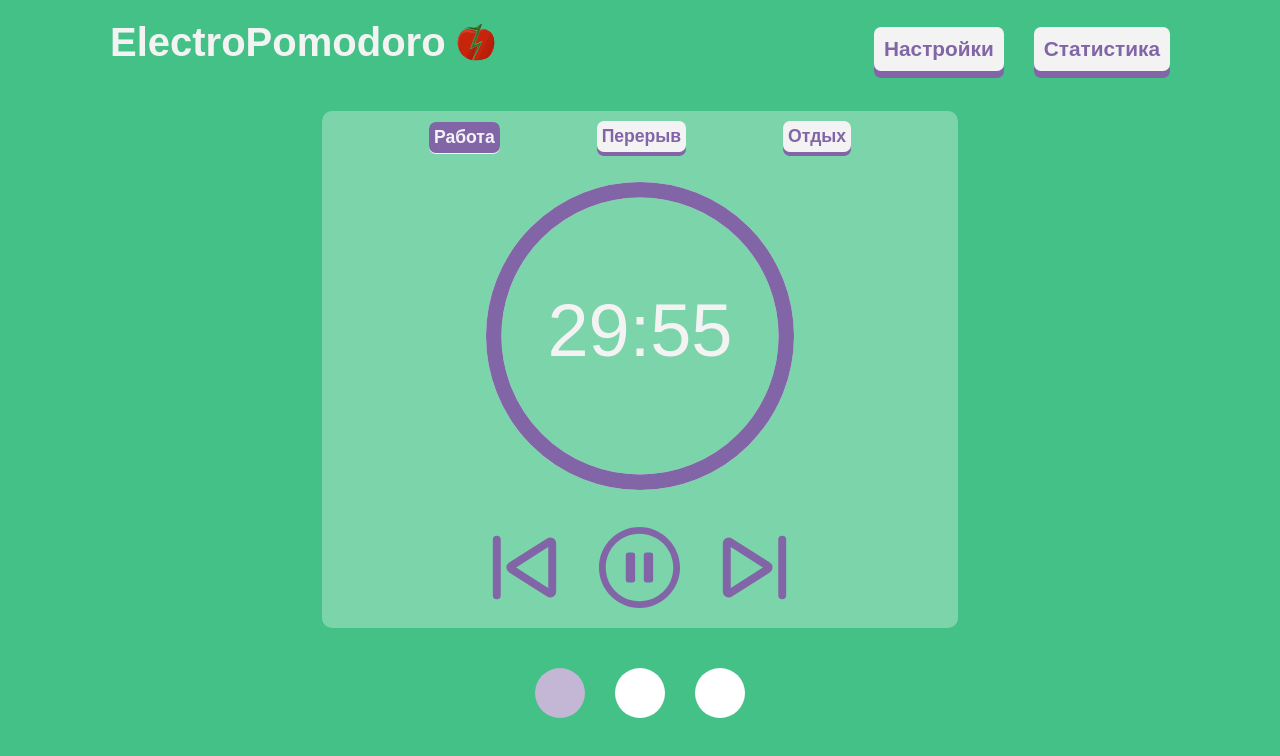
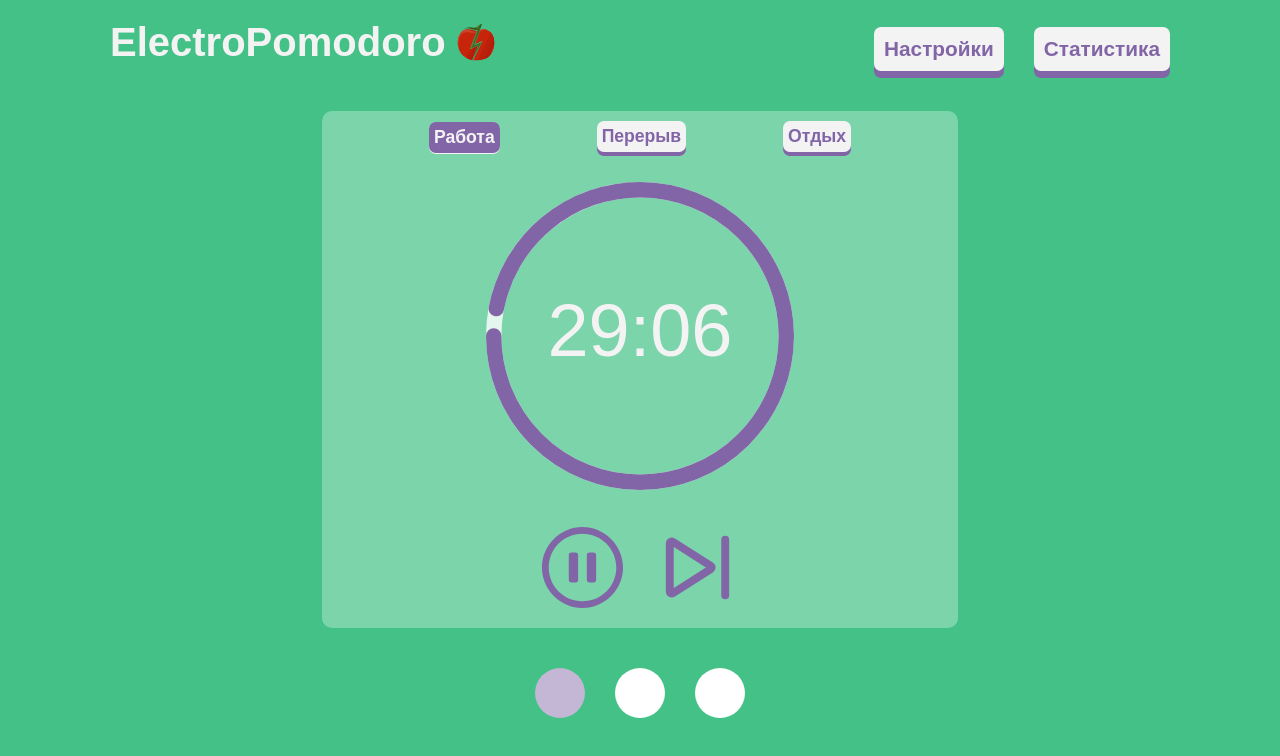
Before and after one commit to altq33/ElectroPomodoro, a React (Vite) app: page / in a window 1280 px wide. Shown: the top 756 px of the page. Built offline with nearby package versions, Linux system fonts and the light colour scheme.

Commit message:
add full logic of timer store actions

```diff
--- a/src/components/SettingsSelect/SettingsSelect.tsx
+++ b/src/components/SettingsSelect/SettingsSelect.tsx
@@ -6,39 +6,12 @@ import { CustomSoundOption } from "../CustomSoundOption/CustomSoundOption";
 import { ISoundOptions } from "@/types/types";
 
 export const SettingsSelect: React.FC<ISettingsSelectProps> = React.memo(
-  ({ label, menuPlacement, value, onChange }) => {
-    const options = useRef([
-      {
-        value: null,
-        label: "Без звука",
-      },
-      {
-        value: new Audio("/src/assets/audio/Frog Sound Effect.mp3"),
-        label: "Лягушка",
-      },
-      {
-        value: new Audio("src/assets/audio/Cock Sound Effect.mp3"),
-        label: "Петух",
-      },
-      {
-        value: new Audio("src/assets/audio/Parrot - Sound Effect.mp3"),
-        label: "Попугай",
-      },
-      {
-        value: new Audio("src/assets/audio/Sound Effect Woody.mp3"),
-        label: "Вуди",
-      },
-      {
-        value: new Audio("src/assets/audio/Whistle Sound Effect.mp3"),
-        label: "Свист",
-      },
-    ]);
+  ({ label, menuPlacement, value, onChange, options }) => {
     return (
       <label className="select-label">
         {label}
         <Select
-          options={options.current}
-          defaultValue={options.current[0]}
+          options={options}
           value={value}
           components={{ Option: CustomSoundOption }}
           onChange={(value) => onChange(value as ISoundOptions)}
--- a/src/pages/Settings/Settings.tsx
+++ b/src/pages/Settings/Settings.tsx
@@ -12,11 +12,12 @@ import { useSettings } from "../../stores/settings";
 import { numberPickerMargin } from "@/resources/styles";
 
 export const Settings = () => {
-  const { setSettings, ...settings } = useSettings((state) => state);
+  const settings = useSettings((state) => state);
   const calculateRenderVolumeValue = useCallback(
     (value: number) => Math.round(value * 100),
     []
   );
+  console.log(settings.options);
 
   return (
     <div className="content">
@@ -69,18 +70,21 @@ export const Settings = () => {
           </SettingsGroup>
           <SettingsGroup legend="Звуки" icon={soundIcon}>
             <SettingsSelect
+              options={settings.options}
               label="Пора работать"
               menuPlacement="bottom"
               onChange={settings.setWorkTimeSound}
               value={settings.workTimeSound}
             />
             <SettingsSelect
+              options={settings.options}
               label="Время перерыва"
               menuPlacement="top"
               onChange={settings.setBreakTimeSound}
               value={settings.breakTimeSound}
             />
             <SettingsSelect
+              options={settings.options}
               label="Отдохни дружище"
               menuPlacement="top"
               onChange={settings.setRestTimeSound}
--- a/src/pages/Timer/Timer.tsx
+++ b/src/pages/Timer/Timer.tsx
@@ -1,13 +1,12 @@
-import React, { useContext, useEffect, useRef, MouseEvent } from "react";
+import { useEffect, MouseEvent } from "react";
 import "./Timer.scss";
 import { SelectStateButton } from "@/components/SelectStateButton/SelectStateButton";
 import { CircularProgressbar, buildStyles } from "react-circular-progressbar";
 import "react-circular-progressbar/dist/styles.css";
 import { TimerControlButton } from "@/components/TimerControlButton/TimerControlButton";
-import pauseIcon from "../../assets/pause-circle-svgrepo-com.svg";
-import startIcon from "../../assets/play-circle-svgrepo-com.svg";
-import prevIcon from "../../assets/prev-svgrepo-com.svg";
-import nextIcon from "../../assets/next-svgrepo-com.svg";
+import pauseIcon from "@/assets/pause-circle-svgrepo-com.svg";
+import startIcon from "@/assets/play-circle-svgrepo-com.svg";
+import nextIcon from "@/assets/next-svgrepo-com.svg";
 import { PomosCompletedDisplay } from "@/components/PomosCompletedDisplay/PomosCompletedDisplay";
 import { useSettings } from "@/stores/settings";
 import { useTimer } from "@/stores/timer";
@@ -32,12 +31,10 @@ export const Timer = () => {
 
   const onPlay = (e: MouseEvent<HTMLButtonElement>) => {
     timer.setIsPaused(false);
-    console.log(timer);
   };
 
   const onPause = (e: MouseEvent<HTMLButtonElement>) => {
     timer.setIsPaused(true);
-    console.log(timer);
   };
 
   const setWorkStage = () => {
@@ -52,6 +49,11 @@ export const Timer = () => {
     timer.setMode(settings, PomoStage.rest);
   };
 
+  const nextStage = () => {
+    timer.switchMode(settings, true);
+  };
+
+  // FIXME: Переписать всё с эффектом на рабочее состояние всегда
   useEffect(() => {
     timer.setSecondsLeft(settings.workTime * 60);
   }, [settings]);
@@ -62,7 +64,7 @@ export const Timer = () => {
       return timer.switchMode(settings);
     }
     timer.decrementSecondsLeft();
-  }, 1000);
+  }, 100);
 
   return (
     <div className="content">
@@ -106,19 +108,18 @@ export const Timer = () => {
           />
         </div>
         <div className="timer-controllers">
-          <TimerControlButton icon={prevIcon} />
           {timer.isPaused ? (
             <TimerControlButton icon={startIcon} onClick={onPlay} />
           ) : (
             <TimerControlButton icon={pauseIcon} onClick={onPause} />
           )}
-          <TimerControlButton icon={nextIcon} />
+          <TimerControlButton icon={nextIcon} onClick={nextStage} />
         </div>
       </div>
       <PomosCompletedDisplay
         count={settings.workPomoCount}
         completed={timer.completedPomosCount}
-        isWorking={timer.stage == PomoStage.work}
+        isWorking={timer.stage == PomoStage.work && !timer.isPaused}
       />
     </div>
   );
--- a/src/stores/settings.ts
+++ b/src/stores/settings.ts
@@ -12,6 +12,29 @@ export const useSettings = create<ISettingsStore & ISettingsActions>()(
       isAutoStartWork: false,
       isAutoStartBreak: false,
       isAutoStartRest: false,
+      options: [
+        {
+          value: null,
+          label: "Без звука",
+        },
+        {
+          value: "/src/assets/audio/Frog Sound Effect.mp3",
+          label: "Лягушка",
+        },
+        { value: "/src/assets/audio/Cock Sound Effect.mp3", label: "Петух" },
+        {
+          value: "/src/assets/audio/Parrot - Sound Effect.mp3",
+          label: "Попугай",
+        },
+        {
+          value: "/src/assets/audio/Sound Effect Woody.mp3",
+          label: "Вуди",
+        },
+        {
+          value: "/src/assets/audio/Whistle Sound Effect.mp3",
+          label: "Свист",
+        },
+      ],
       breakTimeSound: {
         value: null,
         label: "Без звука",
--- a/src/stores/timer.ts
+++ b/src/stores/timer.ts
@@ -12,32 +12,58 @@ export const useTimer = create<ITimerStore & ITimerActions>()(
   devtools((set, get) => ({
     isPaused: false,
     stage: PomoStage.work,
-    secondsLeft: 60,
+    secondsLeft: null,
     completedPomosCount: 0,
     setIsPaused: (value: boolean) => set({ isPaused: value }),
     setStage: (value: PomoStage) => set({ stage: value }),
     setSecondsLeft: (value: number) => set({ secondsLeft: value }),
     decrementSecondsLeft: () => set({ secondsLeft: get().secondsLeft!! - 1 }),
-    switchMode: (settings: ISettingsStore & ISettingsActions) => {
+    switchMode: (
+      settings: ISettingsStore & ISettingsActions,
+      isManualSwitch: boolean = false
+    ) => {
       switch (get().stage) {
         case PomoStage.work:
           set({ completedPomosCount: get().completedPomosCount + 1 });
           if (get().completedPomosCount < settings.workPomoCount) {
+            if (settings.breakTimeSound.value && !isManualSwitch) {
+              const audio = new Audio(settings.breakTimeSound.value);
+              audio.volume = settings.volume;
+              audio.play();
+            }
+
             set({
               stage: PomoStage.break,
               secondsLeft: settings.breakTime * 60,
+              isPaused: !settings.isAutoStartBreak,
             });
           } else {
+            if (settings.restTimeSound.value && !isManualSwitch) {
+              const audio = new Audio(settings.restTimeSound.value);
+              audio.volume = settings.volume;
+              audio.play();
+            }
+
             set({
               completedPomosCount: 0,
               stage: PomoStage.rest,
               secondsLeft: settings.restTime * 60,
+              isPaused: !settings.isAutoStartRest,
             });
           }
           break;
-        case PomoStage.rest: // Два кейса групнуты чтоб не повторятть код со сменой стейджа и установкой секунд
+        case PomoStage.rest:
         case PomoStage.break:
-          set({ stage: PomoStage.work, secondsLeft: settings.workTime * 60 });
+          if (settings.workTimeSound.value && !isManualSwitch) {
+            const audio = new Audio(settings.workTimeSound.value);
+            audio.volume = settings.volume;
+            audio.play();
+          }
+          set({
+            stage: PomoStage.work,
+            secondsLeft: settings.workTime * 60,
+            isPaused: !settings.isAutoStartWork,
+          });
           break;
       }
     },
@@ -50,9 +76,11 @@ export const useTimer = create<ITimerStore & ITimerActions>()(
       const newState: Partial<ITimerStore> = {
         stage,
         completedPomosCount:
-          get().stage == PomoStage.work
-            ? get().completedPomosCount + 1
-            : get().completedPomosCount,
+          get().completedPomosCount < settings.workPomoCount
+            ? get().stage == PomoStage.work
+              ? get().completedPomosCount + 1
+              : get().completedPomosCount
+            : 0,
       };
 
       switch (stage) {
--- a/src/types/props.ts
+++ b/src/types/props.ts
@@ -58,6 +58,7 @@ export interface INumberPickerProps {
 
 export interface ISettingsSelectProps {
   label: string;
+  options: ISoundOptions[];
   menuPlacement: "bottom" | "auto" | "top";
   value: ISoundOptions;
   onChange: (value: ISoundOptions) => void;
--- a/src/types/types.ts
+++ b/src/types/types.ts
@@ -1,5 +1,5 @@
 export interface ISoundOptions {
-  value: null | HTMLAudioElement;
+  value: null | string;
   label: string;
 }
 
@@ -8,6 +8,7 @@ export interface ISettingsStore {
   breakTime: number;
   restTime: number;
   workPomoCount: number;
+  options: ISoundOptions[];
   isAutoStartWork: boolean;
   isAutoStartBreak: boolean;
   isAutoStartRest: boolean;
@@ -51,7 +52,10 @@ export interface ITimerActions {
   setSecondsLeft: (value: number) => void;
   setCompletedPomosCount: (value: number) => void;
   decrementSecondsLeft: () => void;
-  switchMode: (settings: ISettingsStore & ISettingsActions) => void;
+  switchMode: (
+    settings: ISettingsStore & ISettingsActions,
+    isManualSwitch?: boolean
+  ) => void;
   setMode: (
     settings: ISettingsStore & ISettingsActions,
     stage: PomoStage
```
Also changed, not shown: src/assets/prev-svgrepo-com.svg (deleted).
